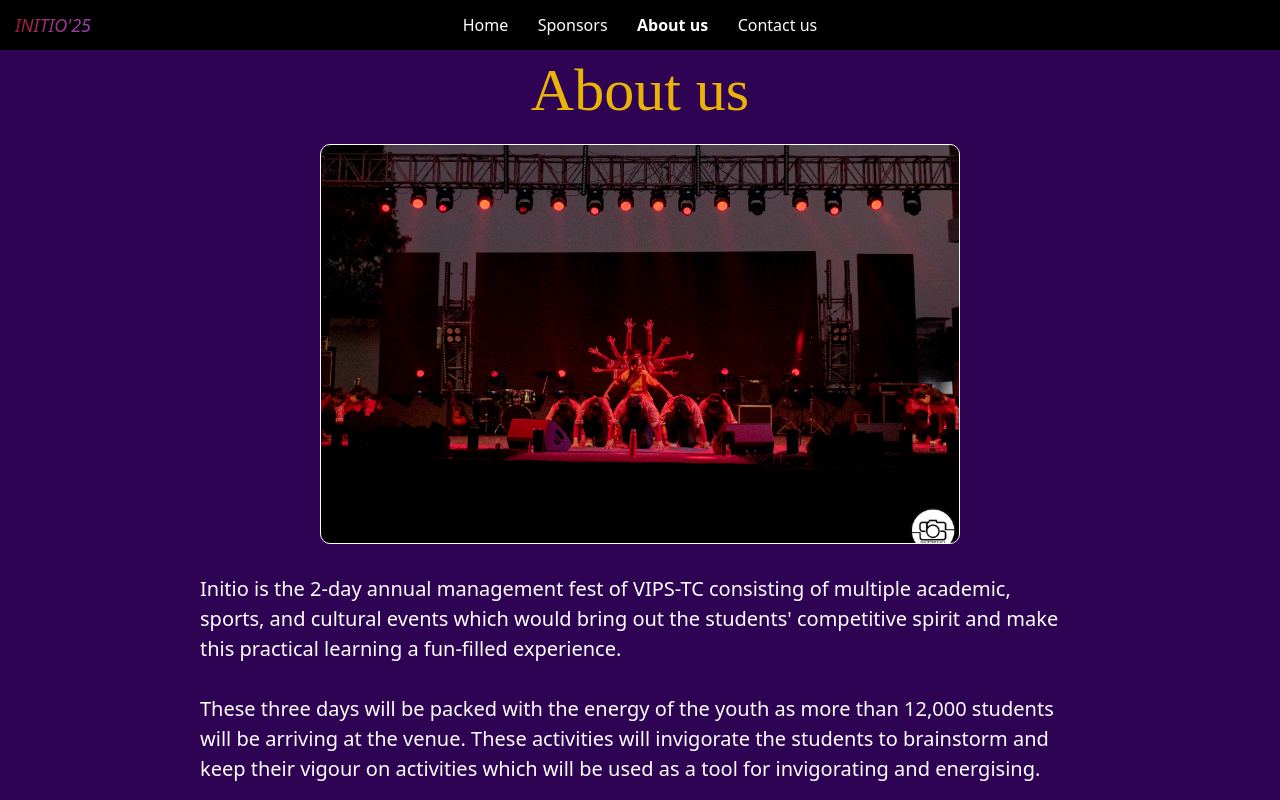
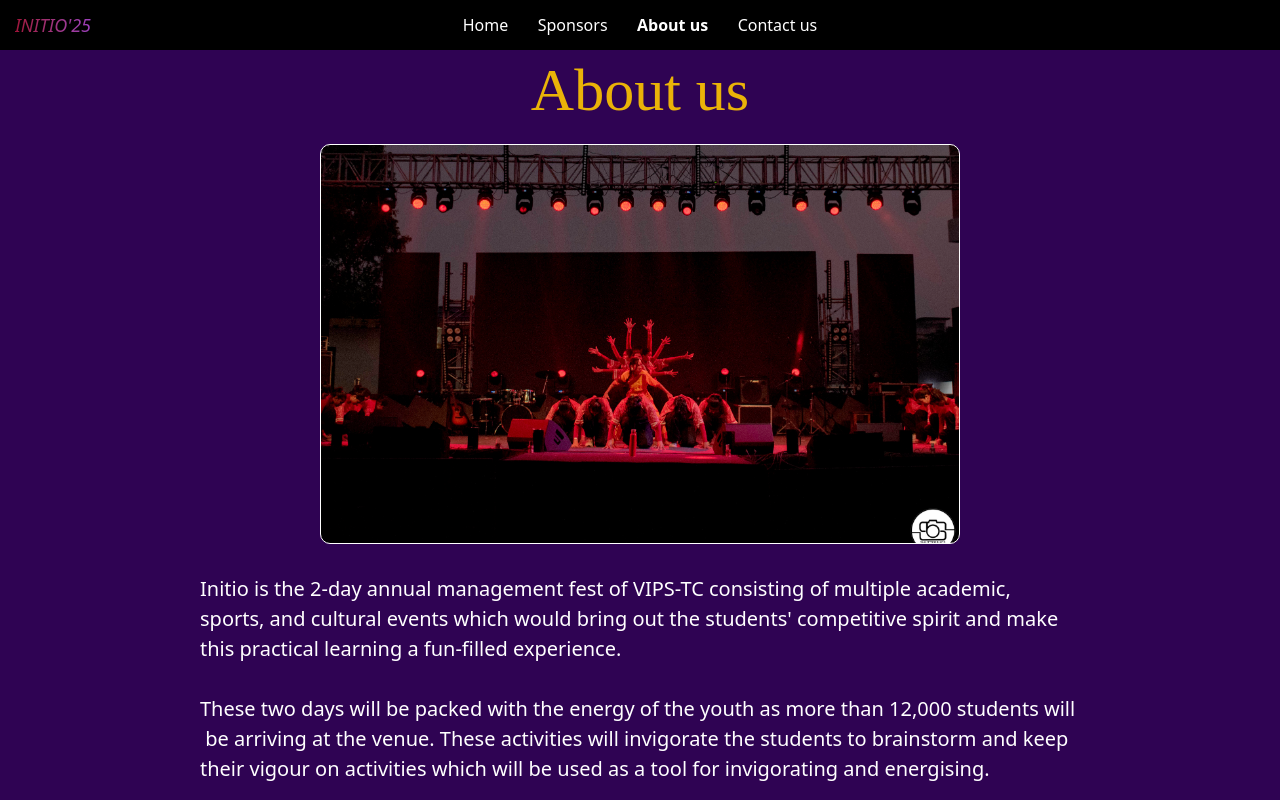
Before and after one commit to shivam-paul-19/initio-site, a React (Vite) app: page / in a window 1280 px wide. Both pictures are taken after a click on the element "About us". Shown: the top 800 px of the page. Built offline with nearby package versions, Linux system fonts and the light colour scheme; a web font is replaced by a local one.

Commit message:
typo fixes

```diff
--- a/src/about.jsx
+++ b/src/about.jsx
@@ -17,7 +17,7 @@ function AboutUs() {
                 <p><TextAnimate animation="slideUp" by="word" duration="0.2">Initio is the 2-day annual management fest of VIPS-TC consisting of multiple academic, sports, and cultural events which would bring out the students' competitive spirit and make this practical learning a fun-filled experience.
                     </TextAnimate></p>
                     <br />
-                <p><TextAnimate animation="slideUp" by="word" duration="0.2">These three days will be packed with the energy of the youth as more than 12,000 students will be arriving at the venue. These activities will invigorate the students to brainstorm and keep their vigour on activities which will be used as a tool for invigorating and energising.
+                <p><TextAnimate animation="slideUp" by="word" duration="0.2">These two days will be packed with the energy of the youth as more than 12,000 students will be arriving at the venue. These activities will invigorate the students to brainstorm and keep their vigour on activities which will be used as a tool for invigorating and energising.
                     </TextAnimate></p>
             </div>
         </div>
```
